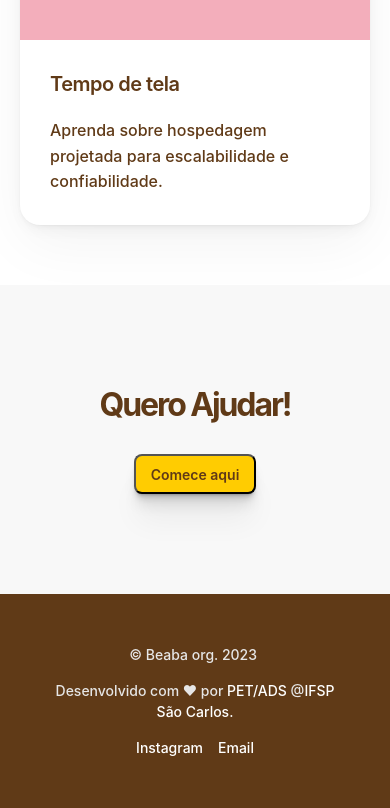
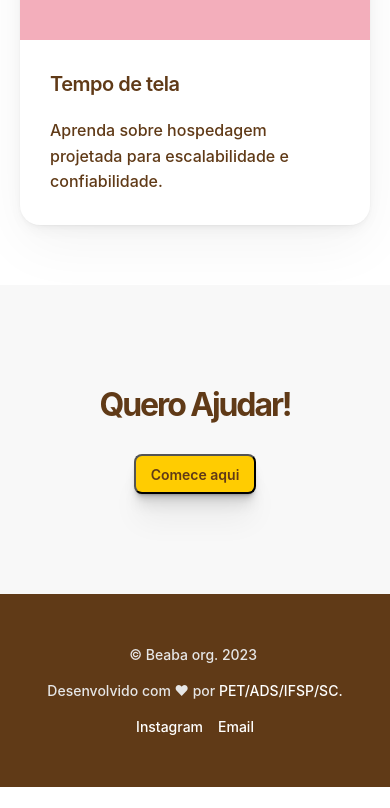
Before and after one commit to pet-ads/b-social, a React (Vite) app: page / in a window 390 px wide. Shown: the part 5347-6155 px from the top of the page. After the commit the page ends 6134 px from the top, so only its background shows below. Built offline with nearby package versions, Linux system fonts and the light colour scheme.

Commit message:
fix: Adjust PET Stamp text for small screens, resolve issue #25

```diff
--- a/src/components/Footer/footer.css
+++ b/src/components/Footer/footer.css
@@ -23,6 +23,7 @@
 }
 
 .pet-signature {
+    cursor: pointer;
     font-family: Inter, Inter Placeholder, sans-serif;
     font-size: 14px;
     font-weight: 500;
@@ -87,3 +88,11 @@ a {
     text-align: left;
     color: rgb(255, 255, 255);
 }
+
+@media screen  and (max-width: 809px) {
+
+    .general-conteiner {
+        width: 90vw;
+    }
+
+}
--- a/src/components/Footer/footer.tsx
+++ b/src/components/Footer/footer.tsx
@@ -1,12 +1,30 @@
 import "./footer.css";
 import { links } from "../../Interfaces/links";
+import useWindowWidth from "../../hooks/useWindowWidth";
+
 export default function Footer({ Instagram, mail }: links) {
+const windowWidth = useWindowWidth();
+
   return (
     <div className="footer">
       <div className="general-conteiner">
         <div className="copy">
           <p className="copy-text">© Beaba org. 2023 </p>
         </div>
+
+
+        {windowWidth <= 809 ? (
+
+        <div>
+        <p className="pet-signature">
+          Desenvolvido com ♥ por
+          <a href="http://petads.paginas.scl.ifsp.edu.br/"> PET/ADS</a>
+          <a href="https://scl.ifsp.edu.br" rel="noreferrer" target="_blank">
+            /IFSP/SC.
+          </a>
+        </p>
+      </div>
+            ) : (
 
         <div>
         <p className="pet-signature">
@@ -17,6 +35,7 @@ export default function Footer({ Instagram, mail }: links) {
           </a>
         </p>
       </div>
+            )}
 
         <div className="social-media-conteiner">
           <div className="insta-conteiner">
--- a/src/components/Header/HeaderStyle.css
+++ b/src/components/Header/HeaderStyle.css
@@ -28,7 +28,7 @@
     overflow: hidden;
     padding: 40px;
     position: relative;
-    width: 83%;
+    width: 100%;
 }
 
 .bear-conteiner {
@@ -136,16 +136,7 @@
     }
 }
 
-@media (min-width: 1200px) and (max-width: 1600px) {
-    .header {
-        width: 1200px;
-    }
-}
-
 @media (min-width: 810px) and (max-width: 1200px) {
-    .header {
-        width: 823px;
-    }
 
     .header-text-conteiner {
         padding: 0px;
--- a/src/components/search/search.css
+++ b/src/components/search/search.css
@@ -142,6 +142,14 @@
     position: relative;
 }
 
+@media screen and (max-width: 1024px){
+
+    .search-area{
+        width: 115%;
+    }
+
+}
+
 @media (max-width: 509px) {
     #modal-background {
         position: fixed;
@@ -174,7 +182,7 @@
         padding: 12px 20px;
         gap: 12px;
         touch-action: none;
-        width: 100%;
+        width: 50%;
         border-radius: 0px;
     }
 }
```
Lines whose indentation alone changed are shown as unchanged.
